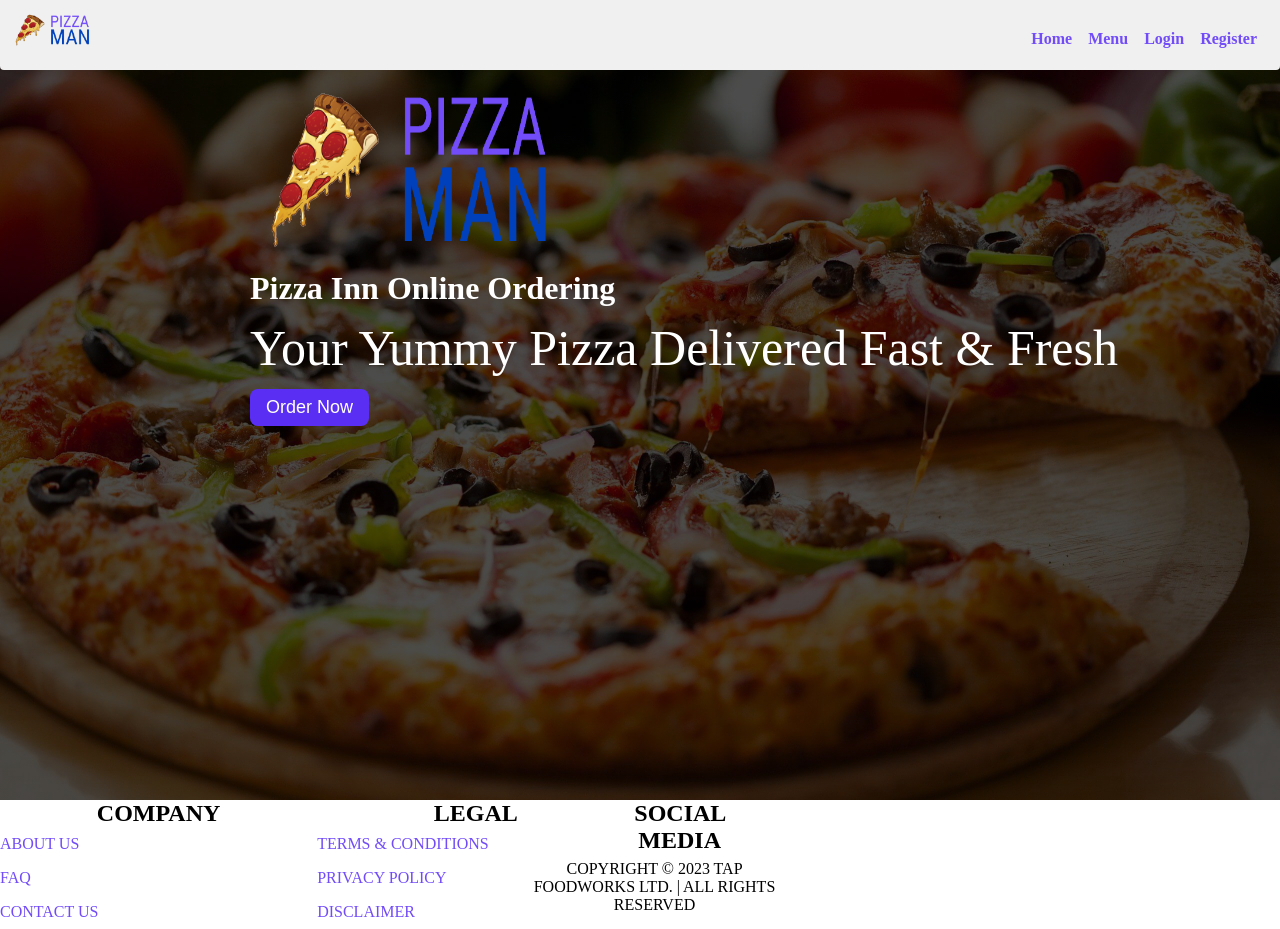
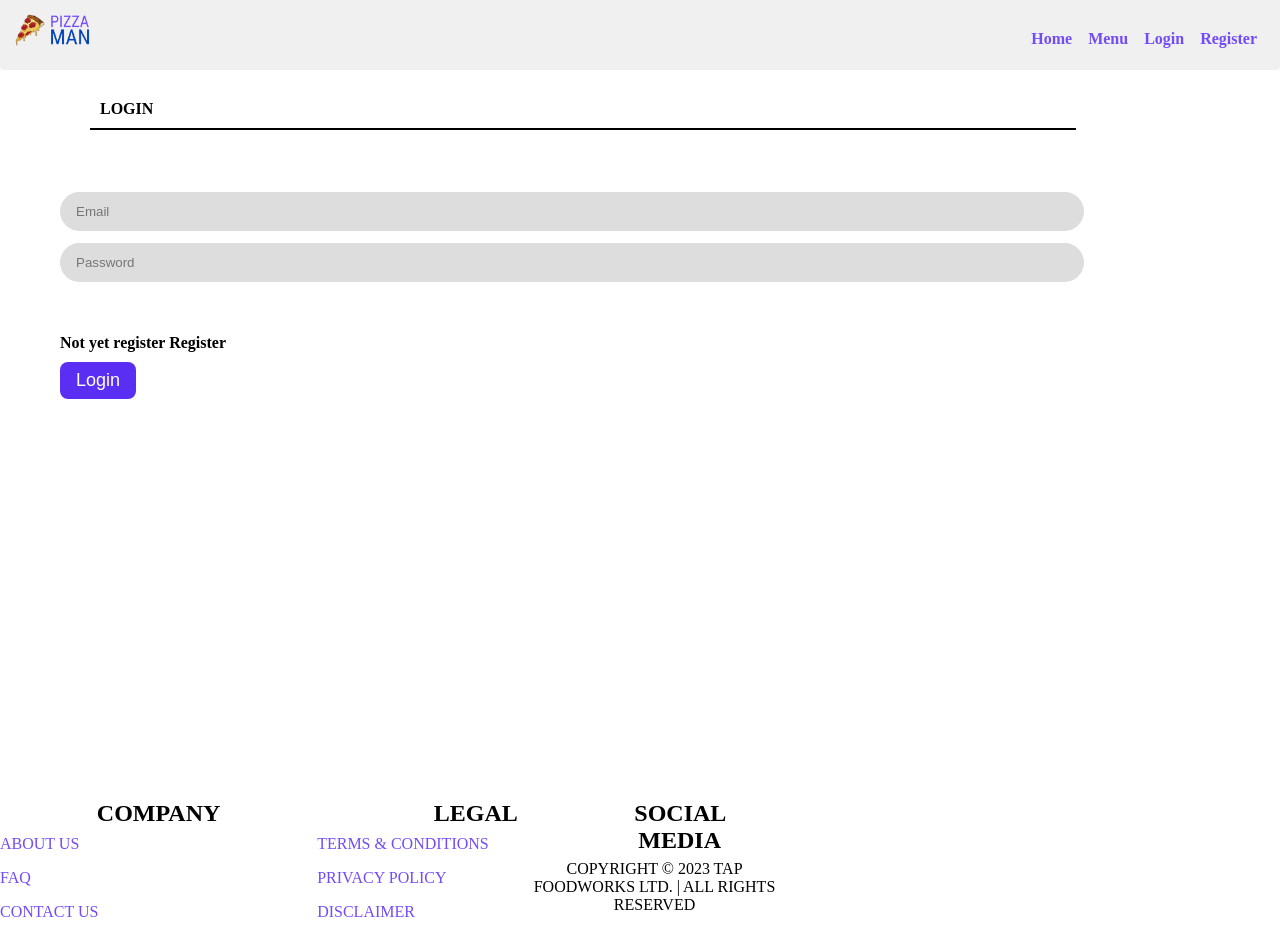
Before and after one commit to ronkips/Pizza-inn, a Next.js app: page / in a window 1280 px wide. Built offline with nearby package versions, Linux system fonts and the light colour scheme.

Commit message:
updated the login page

```diff
--- a/src/components/App.js
+++ b/src/components/App.js
@@ -1,14 +1,15 @@
 import React from "react";
 import Layout from "./Layout";
 import Home from "./Characters/Home";
-
+import Spinner from "./Spinner";
+import Login from "./Auth/Login";
 
 const App = () => {
   return (
     <>
       <Layout>
-
-        <Home />
+        {/* <Home /> */}
+        <Login />
       </Layout>
     </>
   );
--- /dev/null
+++ b/src/components/Auth/Login.jsx
@@ -0,0 +1,15 @@
+import React from "react";
+import LoginForm from "./LoginForm";
+import style from "../../styles/Auth.module.css";
+const Login = () => {
+  return (
+    <div className={style.PageBody}>
+      <span className={style.PageTitle}>Login</span>
+      <div className={style.HR}></div>
+
+      <LoginForm />
+    </div>
+  );
+};
+
+export default Login;
--- /dev/null
+++ b/src/components/Auth/LoginForm.jsx
@@ -0,0 +1,33 @@
+import React, { useState } from "react";
+import style from "../../styles/Auth.module.css";
+import Input from "../Input";
+import Link from "next/link";
+
+const LoginForm = () => {
+  const [email, setEmail] = useState("");
+  const [password, setPassword] = useState("");
+  return (
+    <div>
+      <form>
+        <Input
+          val={email}
+          onChangeFunc={setEmail}
+          placeholder="Email"
+          type="email"
+        />
+        <Input
+          val={password}
+          onChangeFunc={setPassword}
+          placeholder="Password"
+          type="password"
+        />
+        <p className={style.Span}>
+          Not yet register <Link href={"/register"}>Register</Link>
+        </p>
+        <button className={style.Btn}>Login</button>
+      </form>
+    </div>
+  );
+};
+
+export default LoginForm;
--- a/src/components/Characters/Home.jsx
+++ b/src/components/Characters/Home.jsx
@@ -15,6 +15,7 @@ const Home = () => {
           <button className={style.Btn}>Order Now</button>
         </Link>
       </div>
+      <div className={style.LandscapeOverlay} />
     </>
   );
 };
--- /dev/null
+++ b/src/components/Input.jsx
@@ -0,0 +1,19 @@
+import React from "react";
+import style from "../styles/Auth.module.css";
+
+const Input = (props) => {
+  const { onChangeFunc, placeholder, val, type } = props;
+  const onChangeHandler = (event) => onChangeFunc(event.target.value);
+
+  return (
+    <input
+      type={type ? type : "text"}
+      onChange={onChangeHandler}
+      value={val}
+      placeholder={placeholder}
+      className={style.Input}
+    />
+  );
+};
+
+export default Input;
--- /dev/null
+++ b/src/components/Spinner.jsx
@@ -0,0 +1,36 @@
+import React from "react";
+import style from "../styles/Spinner.module.css";
+import PZ from "../../public/pizza.svg";
+import Image from "next/image";
+
+const Spinner = () => {
+  return (
+    <div className={style.SpinnerContainer}>
+      <div className={style.Spinner}>
+        <Image
+          src={PZ}
+          alt="pizza1"
+          className={`${style.PizzaPart} ${style.PizzaPart1}`}
+        />
+        <Image
+          src={PZ}
+          alt="pizza2"
+          className={`${style.PizzaPart} ${style.PizzaPart2}`}
+        />
+        <Image
+          src={PZ}
+          alt="pizza3"
+          className={`${style.PizzaPart} ${style.PizzaPart3}`}
+        />
+        <Image
+          src={PZ}
+          alt="pizza4"
+          className={`${style.PizzaPart} ${style.PizzaPart4}`}
+        />
+      </div>
+      <h2 className={style.H1}>Loading</h2>
+    </div>
+  );
+};
+
+export default Spinner;
--- /dev/null
+++ b/src/styles/Auth.module.css
@@ -0,0 +1,83 @@
+/* input */
+
+.Input {
+  background-color: #ddd;
+  display: block;
+  width: 80%;
+  margin: 12px 0;
+  padding: 12px 16px;
+  border-radius: 20px;
+  border: none;
+  outline: none !important;
+  transition: 0.1s;
+  left: 60px;
+  top: 160px;
+  position: relative;
+}
+
+.Input:hover {
+  background-color: #bbb;
+}
+
+.Input:focus {
+  background-color: #888;
+}
+
+.Input:focus::placeholder {
+  color: white;
+}
+
+.Btn {
+  /* position: relative; */
+  background-color: #5a2ff3;
+  color: white;
+  border: none;
+  outline: none !important;
+  border-radius: 8px;
+  padding: 8px 16px;
+  font-size: large;
+  transition: 0.15s ease-in-out;
+  cursor: pointer;
+  left: 60px;
+  position: relative;
+  top: 210px;
+}
+.Btn:hover {
+  background-color: blue;
+  filter: drop-shadow(0 0 8px #724cf9);
+}
+
+/* input */
+.Span {
+  font-weight: bold;
+  margin-top: 2px;
+  position: relative;
+  left: 60px;
+  top: 200px;
+}
+.PageBody {
+  top: 0;
+  left: 0;
+  height: 100vh;
+  width: 100vw;
+  /* padding-top: 5px; */
+  /* margin-top: 10px; */
+  /* padding-top: 2px; */
+}
+/* page title */
+.PageTitle {
+  position: relative;
+  font-weight: bold;
+  top: 100px;
+  text-transform: uppercase;
+  left: 100px;
+}
+
+.HR {
+  position: relative;
+  width: 77%;
+  top: 110px;
+  background-color: #000;
+  height: 2px;
+  left: 90px;
+}
--- /dev/null
+++ b/src/styles/Spinner.module.css
@@ -0,0 +1,151 @@
+.SpinnerContainer {
+  width: 100%;
+  margin: auto;
+  text-align: center;
+  padding: 24px 0;
+}
+
+.Spinner {
+  width: 80px;
+  height: 80px;
+  margin: auto;
+  animation: spin 4s linear infinite;
+}
+
+.PizzaPart {
+  width: 40px;
+  height: 40px;
+}
+.H1 {
+  margin: 12px 12px;
+}
+
+.PizzaPart1 {
+  animation: pizza1 2s ease-in-out infinite;
+}
+
+.PizzaPart2 {
+  animation: pizza2 2s ease-in-out infinite;
+}
+
+.PizzaPart3 {
+  animation: pizza4 2s ease-in-out infinite;
+}
+
+.PizzaPart4 {
+  animation: pizza3 2s ease-in-out infinite;
+}
+
+/* animations */
+@keyframes spin {
+  0% {
+    transform: rotateZ(0deg);
+  }
+  100% {
+    transform: rotateZ(360deg);
+  }
+}
+
+@keyframes pizza1 {
+  0% {
+    transform: translate(-20%, -20%);
+    opacity: 0;
+  }
+  10% {
+    transform: translate(0%, 0%);
+    opacity: 1;
+  }
+  50% {
+    transform: translate(0%, 0%);
+    opacity: 1;
+  }
+  60% {
+    transform: translate(-20%, -20%);
+    opacity: 0;
+  }
+  100% {
+    transform: translate(-20%, -20%);
+    opacity: 0;
+  }
+}
+
+@keyframes pizza2 {
+  0% {
+    transform: translate(20%, -20%) rotateZ(90deg);
+    opacity: 0;
+  }
+  10% {
+    transform: translate(20%, -20%) rotateZ(90deg);
+    opacity: 0;
+  }
+  20% {
+    transform: translate(0%, 0%) rotateZ(90deg);
+    opacity: 1;
+  }
+  60% {
+    transform: translate(0%, 0%) rotateZ(90deg);
+    opacity: 1;
+  }
+  70% {
+    transform: translate(20%, -20%) rotateZ(90deg);
+    opacity: 0;
+  }
+  100% {
+    transform: translate(20%, -20%) rotateZ(90deg);
+    opacity: 0;
+  }
+}
+
+@keyframes pizza3 {
+  0% {
+    transform: translate(20%, 20%) rotateZ(180deg);
+    opacity: 0;
+  }
+  20% {
+    transform: translate(20%, 20%) rotateZ(180deg);
+    opacity: 0;
+  }
+  30% {
+    transform: translate(0%, 0%) rotateZ(180deg);
+    opacity: 1;
+  }
+  70% {
+    transform: translate(0%, 0%) rotateZ(180deg);
+    opacity: 1;
+  }
+  80% {
+    transform: translate(20%, 20%) rotateZ(180deg);
+    opacity: 0;
+  }
+  100% {
+    transform: translate(20%, 20%) rotateZ(180deg);
+    opacity: 0;
+  }
+}
+
+@keyframes pizza4 {
+  0% {
+    transform: translate(-20%, 20%) rotateZ(-90deg);
+    opacity: 0;
+  }
+  30% {
+    transform: translate(-20%, 20%) rotateZ(-90deg);
+    opacity: 0;
+  }
+  40% {
+    transform: translate(0%, 0%) rotateZ(-90deg);
+    opacity: 1;
+  }
+  80% {
+    transform: translate(0%, 0%) rotateZ(-90deg);
+    opacity: 1;
+  }
+  90% {
+    transform: translate(-20%, 20%) rotateZ(-90deg);
+    opacity: 0;
+  }
+  100% {
+    transform: translate(-20%, 20%) rotateZ(-90deg);
+    opacity: 0;
+  }
+}
```
Also changed, not shown: public/pizza.svg (added), src/components/Auth/Register.jsx (added).
